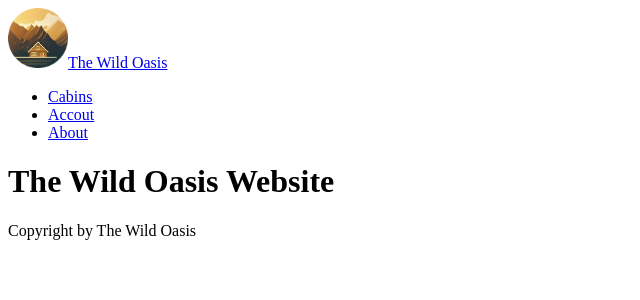
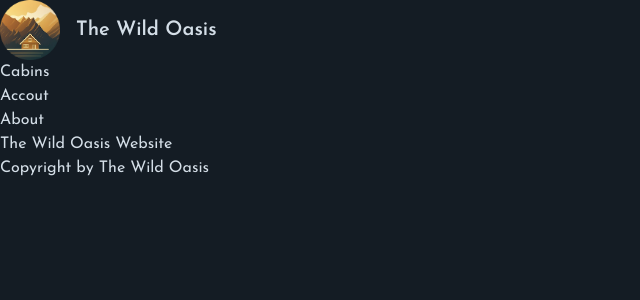
Before and after one commit to RossWebFS/the-wild-oasis-website, a Next.js app: page / in a window 1280 px wide. Shown: the top 300 px of the page, without its empty margins (0-640 px from the left). Built offline with nearby package versions, Linux system fonts and the light colour scheme.

Commit message:
Added global styles and font

```diff
--- /dev/null
+++ b/app/_styles/global.css
@@ -0,0 +1,3 @@
+@import "tailwindcss/base";
+@import "tailwindcss/components";
+@import "tailwindcss/utilities";
--- a/app/layout.js
+++ b/app/layout.js
@@ -1,10 +1,21 @@
 import Navigation from "@/app/_components/Navigation";
 import Logo from "@/app/_components/Logo";
+
+import "@/app/_styles/global.css";
+
+import { Josefin_Sans } from "next/font/google";
+
+const josefinFont = Josefin_Sans({
+  subsets: ["latin"],
+  display: "swap",
+});
 
 const RootLayout = ({ children }) => {
   return (
     <html lang="en">
-      <body>
+      <body
+        className={`${josefinFont.className} bg-primary-950 text-primary-100 min-h-screen`}
+      >
         <header>
           <Logo />
           <Navigation />
--- a/tailwind.config.js
+++ b/tailwind.config.js
@@ -7,10 +7,33 @@
   ],
   theme: {
     extend: {
-      backgroundImage: {
-        "gradient-radial": "radial-gradient(var(--tw-gradient-stops))",
-        "gradient-conic":
-          "conic-gradient(from 180deg at 50% 50%, var(--tw-gradient-stops))",
+      colors: {
+        primary: {
+          50: "#E1E8EF",
+          100: "#D4DEE7",
+          200: "#B7C7D7",
+          300: "#99B0C7",
+          400: "#7C99B6",
+          500: "#5E82A6",
+          600: "#4C6B8A",
+          700: "#3C546C",
+          800: "#2C3D4F",
+          900: "#1B2631",
+          950: "#141C24",
+        },
+        accent: {
+          50: "#FAF5F0",
+          100: "#F4ECE1",
+          200: "#E8D6BF",
+          300: "#DDC2A2",
+          400: "#D2AF84",
+          500: "#C69963",
+          600: "#B78343",
+          700: "#926835",
+          800: "#6C4D28",
+          900: "#4B351B",
+          950: "#382814",
+        },
       },
     },
   },
```
Also changed, not shown: 1 other file (tests, documents, lock files or other folders).
